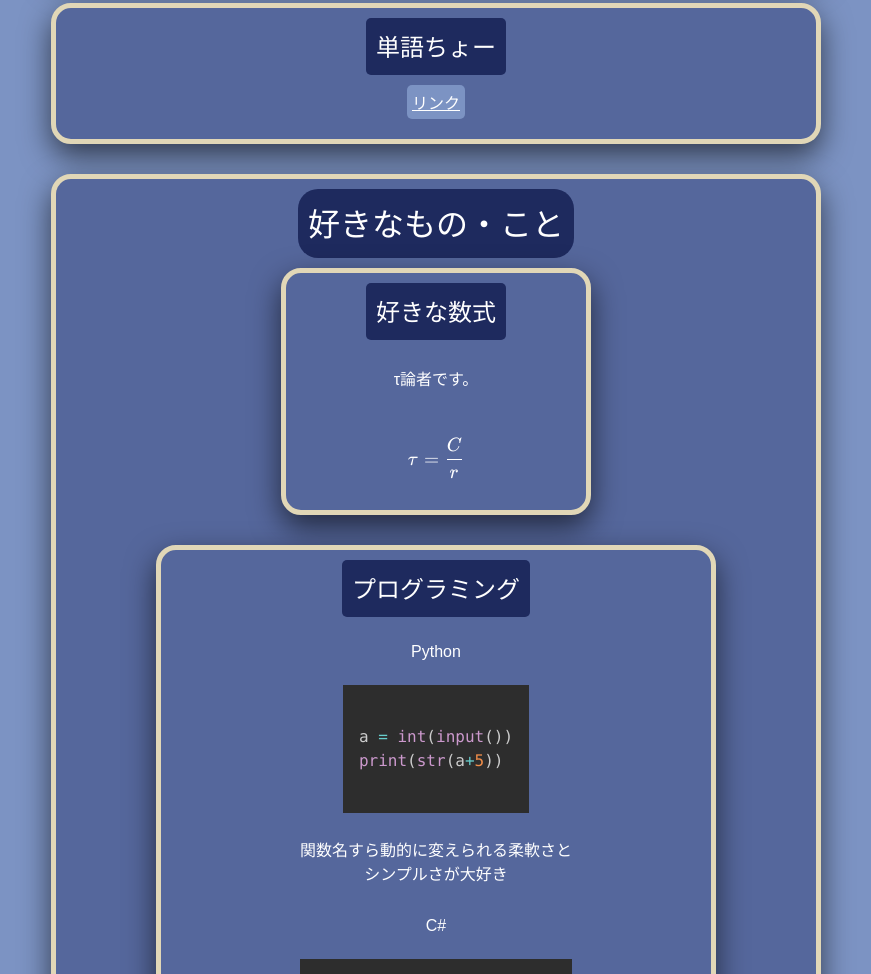
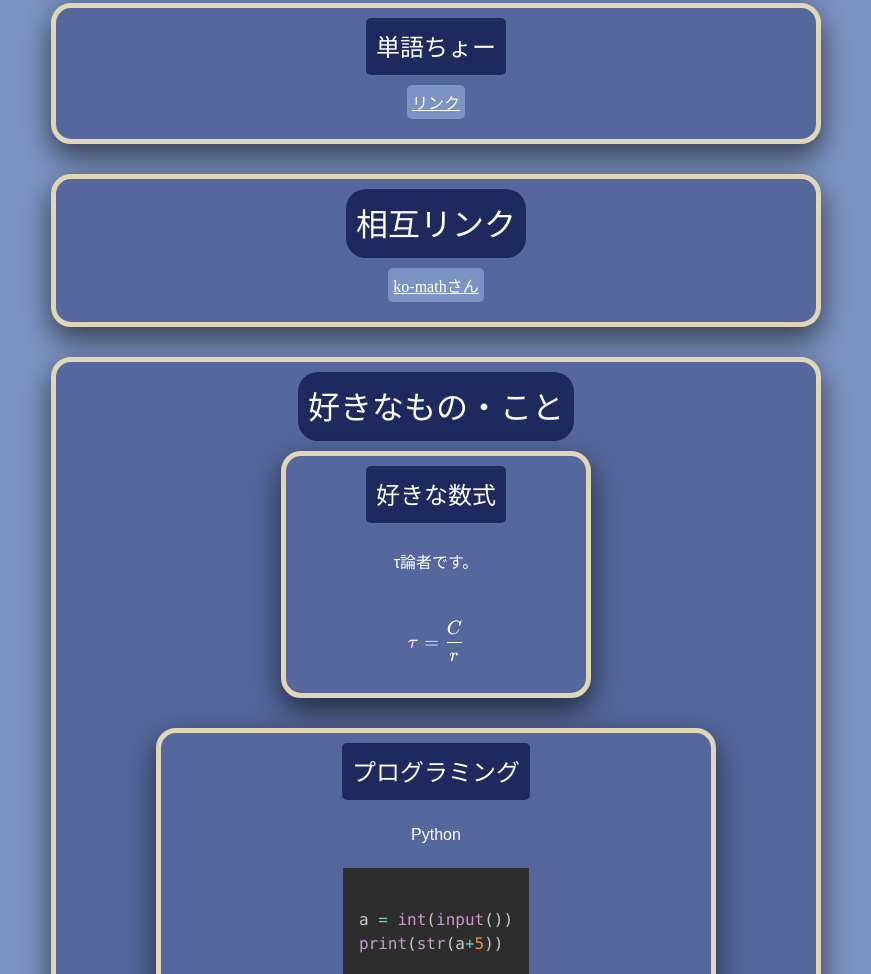
Before and after one commit to yoo1228/myHomepage, a plain HTML site: page index.html in a window 1280 px wide. Shown: the part 1081-2055 px from the top of the page, without its empty margins (204-1075 px from the left). Drawn offline with nearby package versions, Linux system fonts and the light colour scheme; a web font is replaced by a local one.

Commit message:
sougorinku

```diff
--- a/index.html
+++ b/index.html
@@ -47,6 +47,11 @@
         <div>
             <h2>単語ちょー</h2>
             <a href="tangotyo/index.html">リンク</a>
+        </div>
+
+        <div>
+            <h1>相互リンク</h1>
+            <a href="https://ko-math.f5.si/">ko-mathさん</a>
         </div>
 
         <div>
```
